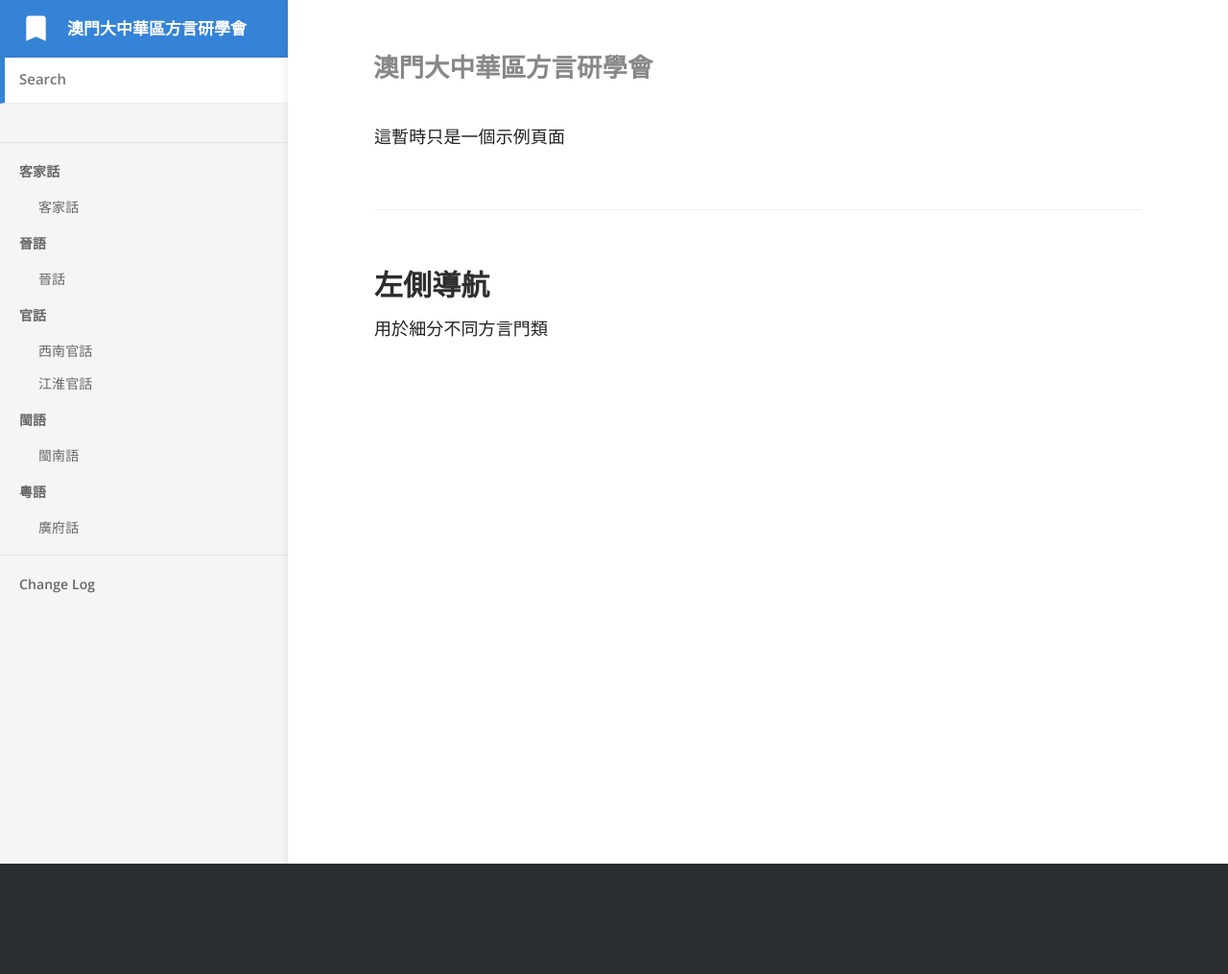
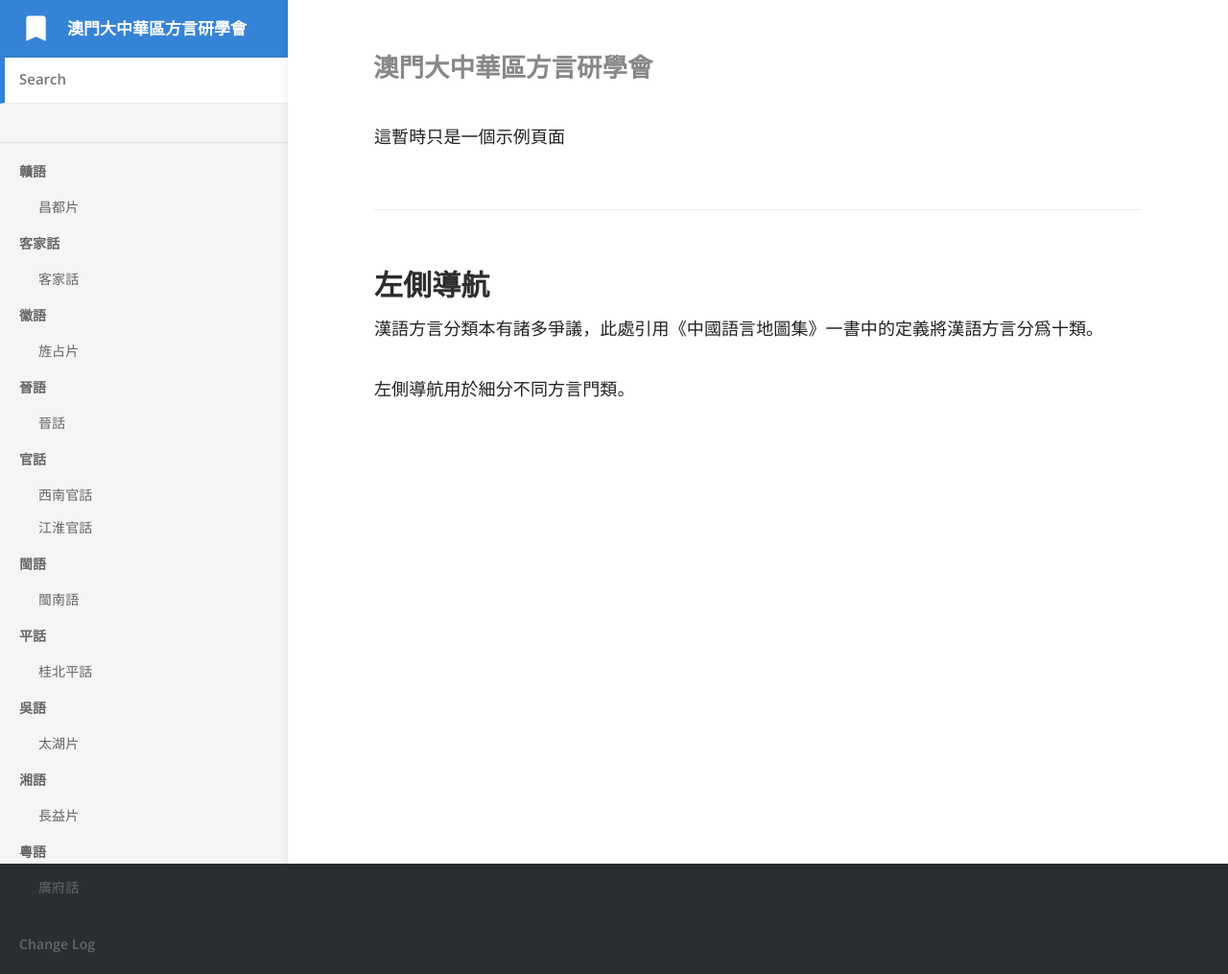
Before and after one commit to zttofficial/zttofficial.github.io, a Jekyll site: the page built from index.md, in a window 1280 px wide. Shown: the whole page at 96% size. Built offline with Jekyll 4.4.1, drawn with Linux system fonts in a browser that asks for light colours; before the commit the page ends 900 px from its top, so only the background shows below that.

Commit message:
full categories

```diff
--- /dev/null
+++ b/_docs/Gan/Gan.md
@@ -0,0 +1,5 @@
+---
+title: 昌都片
+category: 贛語
+order: 1
+---
--- /dev/null
+++ b/_docs/Hui/Huizhou.md
@@ -0,0 +1,5 @@
+---
+title: 旌占片
+category: 徽語
+order: 1
+---
--- /dev/null
+++ b/_docs/Pinghua/Pinghua.md
@@ -0,0 +1,5 @@
+---
+title: 桂北平話
+category: 平話
+order: 1
+---
--- /dev/null
+++ b/_docs/Wu/Wu.md
@@ -0,0 +1,5 @@
+---
+title: 太湖片
+category: 吳語
+order: 1
+---
--- /dev/null
+++ b/_docs/Xiang/Xiang.md
@@ -0,0 +1,5 @@
+---
+title: 長益片
+category: 湘語
+order: 1
+---
--- a/index.md
+++ b/index.md
@@ -7,4 +7,6 @@
 
 ### 左側導航
 
-用於細分不同方言門類
+漢語方言分類本有諸多爭議，此處引用《中國語言地圖集》一書中的定義將漢語方言分爲十類。
+
+左側導航用於細分不同方言門類。
```
